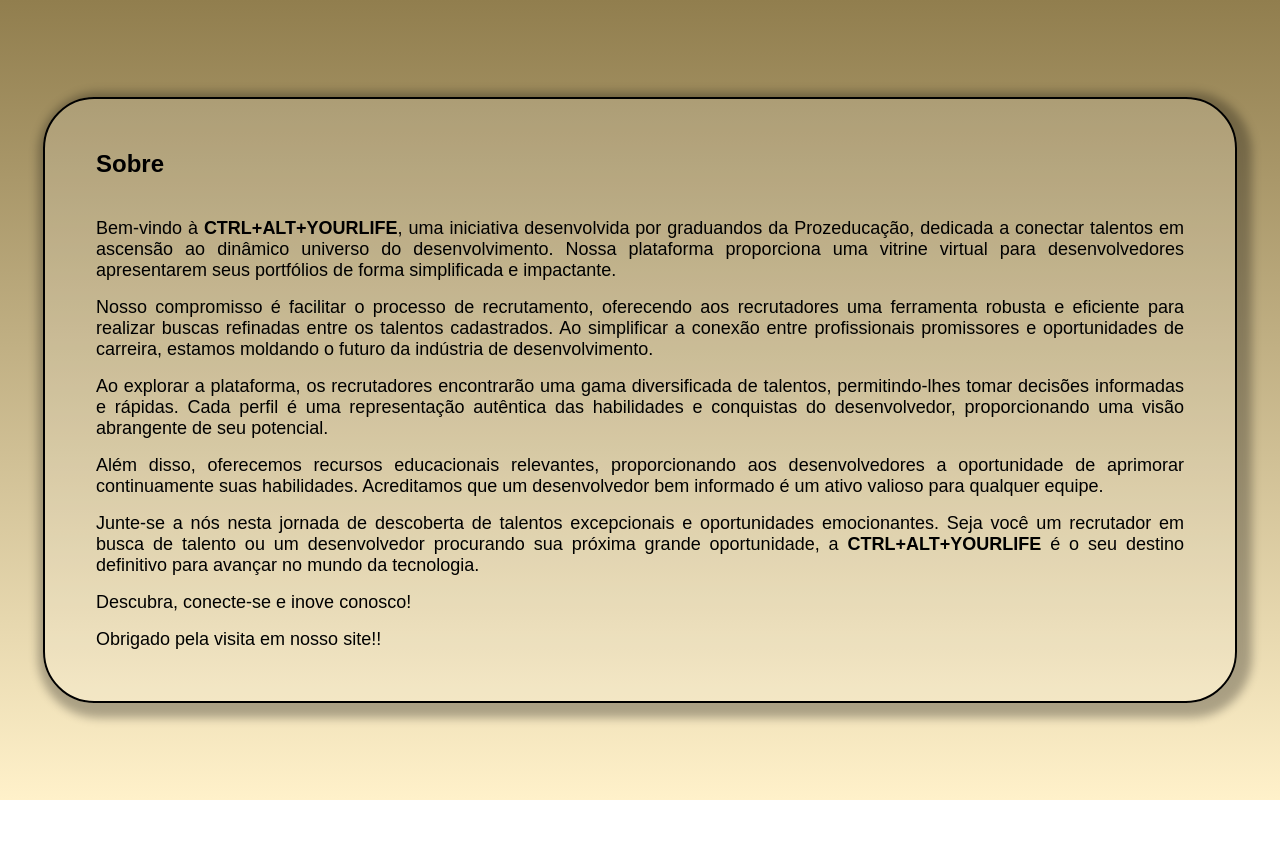
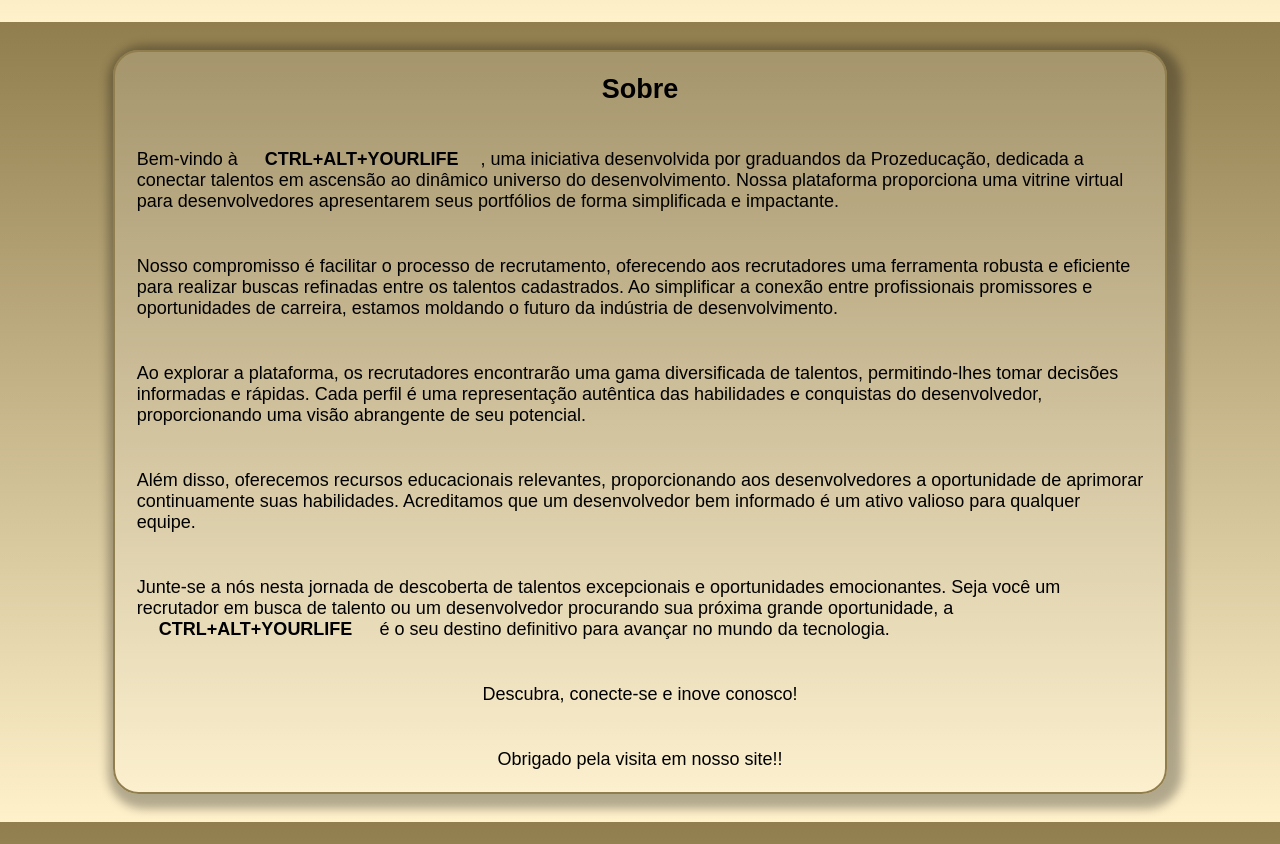
Before and after one commit to PietroBucker/CTRL-ALT-YOURLIFE, a plain HTML site: page src/html/Sobre.html in a window 1280 px wide. Before the commit the page ends 800 px from the top, so only its background shows below. Drawn offline with Linux system fonts and the light colour scheme.

Commit message:
Update sobre.css
Correção aplicando os elementos de interação na pagina.

```diff
--- a/src/css/sobre.css
+++ b/src/css/sobre.css
@@ -1,11 +1,60 @@
 * {
-    padding:0;
-    margin:0;
+
+    padding: 0px;;
+    margin: 22px;;
     vertical-align:baseline;
     list-style:none;
-    border:0;
+    border: 1px;;
     font-family: sans-serif;
+
 }
+
+body {
+    background: linear-gradient(#917E4E, rgb(255, 241, 202));
+    display: flex;
+    align-items: center;
+    text-align: left;
+    font-size: large;
+    margin: 0;
+    padding:0;
+    height: 100vh;
+}
+h1, p {
+
+    margin: 5;
+    padding: 5;
+
+
+}
+.container {
+    background-color: rgba(255, 255, 255, 0.150);
+    box-shadow: 5px 5px 10px 10px rgba(0, 0, 0, 0.295);
+    display: flex;
+    flex-direction: column;
+    justify-content: center;
+    align-items: center;
+    border: 2px solid #917E4E;
+    border-radius: 2vw;
+    width: 85%;
+    padding:auto;
+    margin: auto;
+}
+
+@media (min-width: 768px)  {
+    p {
+        font-size: large;
+    }
+}
+
+@media (min-width: 1440px)  {
+    p {
+        font-size: x-large;
+    }
+    h2 {
+        font-size: xx-large;
+    }
+}
+
 /* esse codi acima zera todo o Css */
 
 
@@ -31,62 +80,3 @@
 .curved-div svg {
     display: block;
 } */
-
-body {
-    background: linear-gradient(#917E4E, rgb(255, 241, 202));
-    display: flex;
-    align-items: center;
-    text-align: justify;
-    font-size: medium;
-    height: 100vh;
-}
-h2 {
-    margin-bottom: 3vh;
-}
-p {
-    margin-top: 2vh;
-}
-.content {
-    background-color: rgba(255, 255, 255, 0.150);
-    box-shadow: 5px 5px 10px 10px rgba(0, 0, 0, 0.295);
-    display: flex;
-    flex-direction: column;
-    justify-content: center;
-    align-items: center;
-    border: 2px solid #917E4E;
-    border-radius: 2vw;
-    width: 85%;
-    padding: 4%;
-    margin: auto;
-}
-
-.container {
-    background-color: rgba(255, 255, 255, 0.15);
-    box-shadow: 5px 5px 10px 10px rgba(0, 0, 0, 0.295);
-    margin: auto;
-    padding: 4%;
-    width: 85%;
-    border: 2px solid black;
-    border-radius: 4vw;
-    display: flex;
-    flex-direction: column;
-    /* flex-wrap: wrap; */
-    justify-content: space-around;
-    /* align-items: center;  */
-
-}
-
-@media (min-width: 768px)  {
-    p {
-        font-size: large;
-    }
-}
-
-@media (min-width: 1440px)  {
-    p {
-        font-size: x-large;
-    }
-    h2 {
-        font-size: xx-large;
-    }
-}
```
